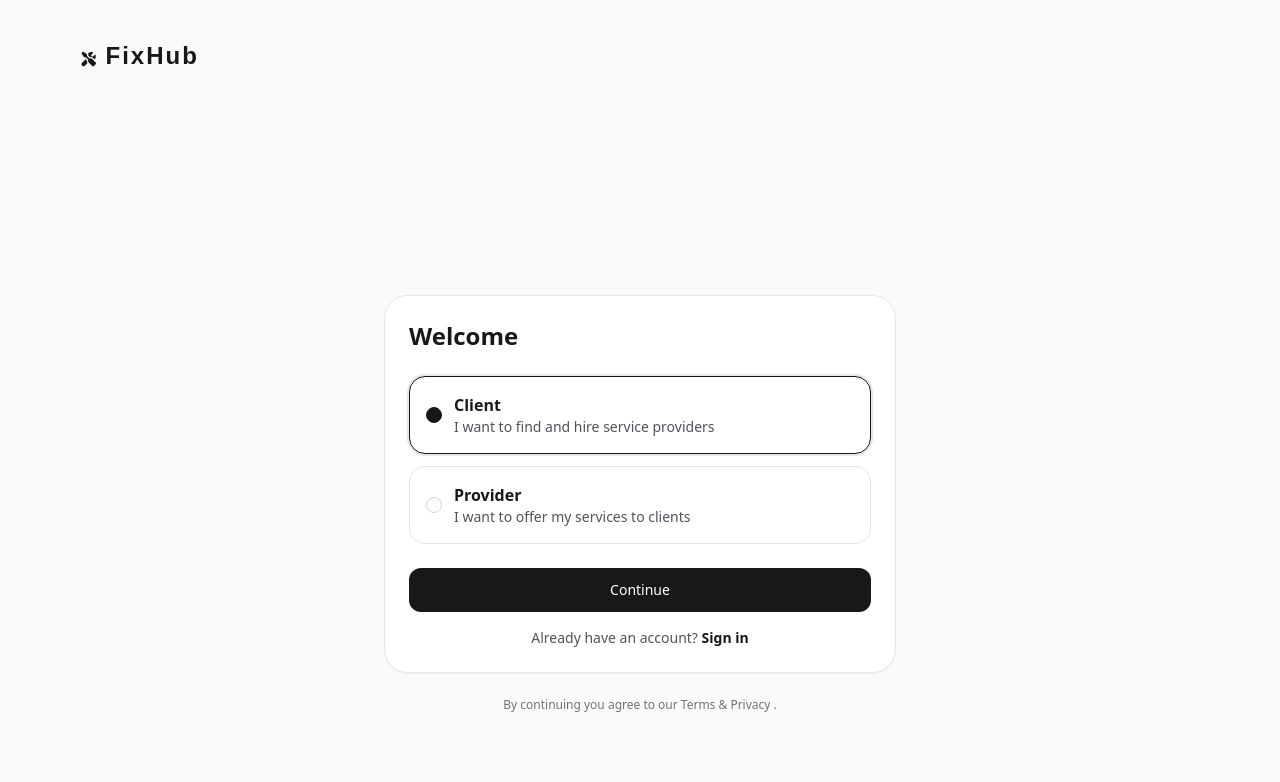
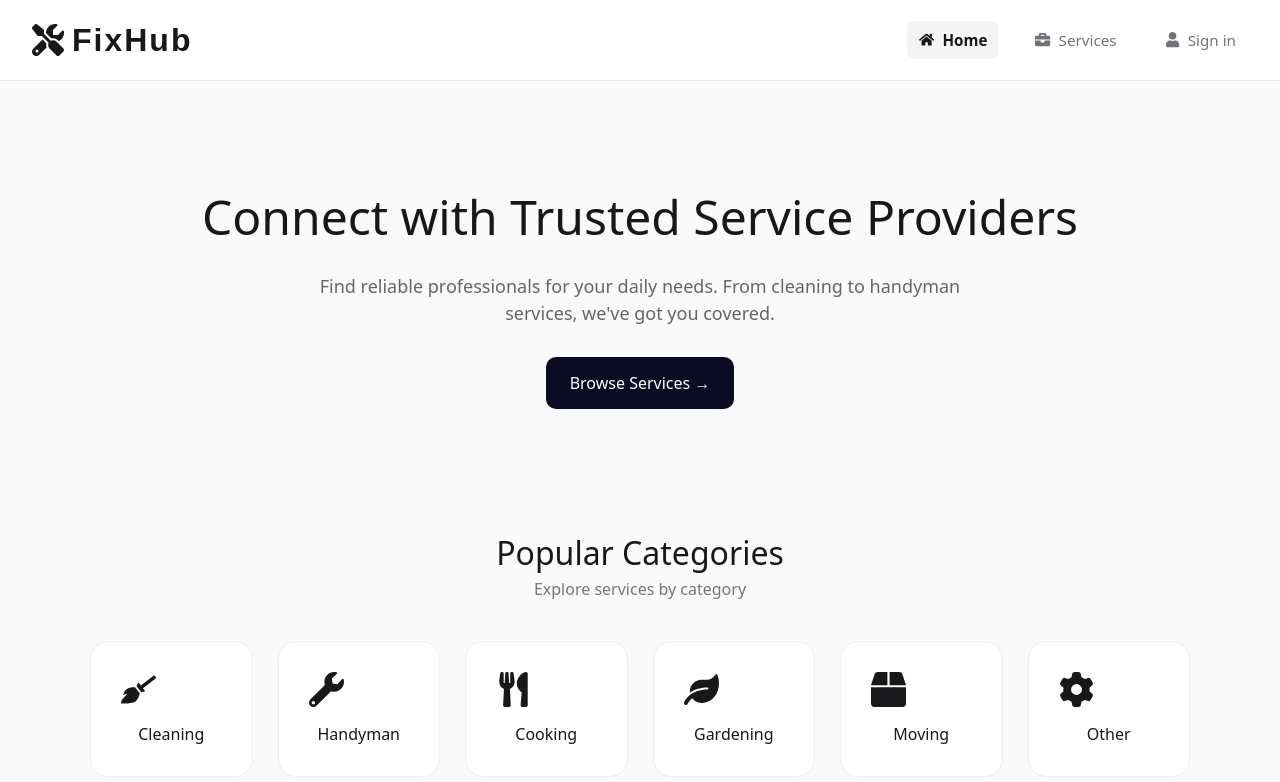
Before and after one commit to saifbenyaakoub/PFE, a React (Create React App) app in the folder frontend/: page / in a window 1280 px wide. Shown: the top 782 px of the page. Built offline with nearby package versions, Linux system fonts and the light colour scheme.

Commit message:
home nav

```diff
--- a/frontend/package.json
+++ b/frontend/package.json
@@ -12,6 +12,7 @@
     "@testing-library/user-event": "^13.5.0",
     "react": "^19.2.4",
     "react-dom": "^19.2.4",
+    "react-icons": "^5.5.0",
     "react-router-dom": "^7.13.0",
     "react-scripts": "5.0.1",
     "web-vitals": "^2.1.4"
--- a/frontend/src/App.js
+++ b/frontend/src/App.js
@@ -1,26 +1,33 @@
 import React from "react";
 import { Navigate, Route, Routes } from "react-router-dom";
 import AuthLayout from "./components/AuthLayout";
+import MainLayout from "./components/MainLayout";
 import ChooseRole from "./pages/ChooseRole";
 import SignIn from "./pages/SignIn";
 import SignUpClient from "./pages/SignUpClient";
 import SignUpProvider from "./pages/SignUpProvider";
 import ClientHome from "./pages/ClientHome";
 import ProviderDashboard from "./pages/ProviderDashboard";
+import HomePage from "./pages/HomePage";
+import ServicesPage from "./pages/ServicesPage";
 
 export default function App() {
   return (
     <Routes>
+      <Route element={<MainLayout />}>
+        <Route path="/" element={<HomePage />} />
+        <Route path="/services" element={<ServicesPage />} />
+        <Route path="/client" element={<ClientHome />} />
+        <Route path="/provider" element={<ProviderDashboard />} />
+      </Route>
+
       <Route element={<AuthLayout />}>
-        <Route path="/" element={<ChooseRole />} />
+        <Route path="/get-started" element={<ChooseRole />} />
         <Route path="/sign-in" element={<SignIn />} />
         <Route path="/sign-up/client" element={<SignUpClient />} />
         <Route path="/sign-up/provider" element={<SignUpProvider />} />
       </Route>
 
-      <Route path="/client" element={<ClientHome />} />
-      <Route path="/provider" element={<ProviderDashboard />} />
-
       <Route path="*" element={<Navigate to="/" replace />} />
     </Routes>
   );
--- a/frontend/src/components/AuthLayout.js
+++ b/frontend/src/components/AuthLayout.js
@@ -19,7 +19,7 @@ function Logo() {
 
 export default function AuthLayout() {
   const location = useLocation();
-  const isAuth = ["/", "/sign-in", "/sign-up/client", "/sign-up/provider"].includes(
+  const isAuth = ["/get-started", "/sign-in", "/sign-up/client", "/sign-up/provider"].includes(
     location.pathname
   );
 
--- /dev/null
+++ b/frontend/src/components/MainLayout.js
@@ -0,0 +1,14 @@
+import React from 'react';
+import { Outlet } from 'react-router-dom';
+import Navbar from '../pages/navbar';
+
+const MainLayout = () => {
+  return (
+    <div>
+      <Navbar />
+      <Outlet />
+    </div>
+  );
+};
+
+export default MainLayout;
--- /dev/null
+++ b/frontend/src/pages/HomePage.js
@@ -0,0 +1,45 @@
+import React from 'react';
+import "./home.css";
+import { FaBroom, FaWrench, FaUtensils, FaLeaf, FaBox} from "react-icons/fa";
+import { FaGear } from 'react-icons/fa6';
+
+function HomePage() {
+    const categories = [
+  { name: "Cleaning", icon: <FaBroom /> },
+  { name: "Handyman", icon: <FaWrench /> },
+  { name: "Cooking", icon: <FaUtensils /> },
+  { name: "Gardening", icon: <FaLeaf /> },
+  { name: "Moving", icon: <FaBox /> },
+    { name: "Other", icon: <FaGear /> }
+];
+  return (
+    <div className="home-container">
+    <section className="hero">
+      <h1>Connect with Trusted Service Providers</h1>
+      <p>
+        Find reliable professionals for your daily needs.
+        From cleaning to handyman services, we've got you covered.
+      </p>
+
+      <div className="hero-buttons">
+        <button className="primary-btn">Browse Services →</button>
+      </div>
+    </section>
+    <section className="categories">
+      <h2>Popular Categories</h2>
+      <p className="subtitle">Explore services by category</p>
+
+      <div className="categories-grid">
+        {categories.map((cat, index) => (
+          <div key={index} className="category-card">
+            <div className="icon">{cat.icon}</div>
+            <p>{cat.name}</p>
+          </div>
+        ))}
+      </div>
+    </section>
+    </div>
+  );
+}
+
+export default HomePage;
--- /dev/null
+++ b/frontend/src/pages/ServicesPage.js
@@ -0,0 +1,12 @@
+import React from 'react';
+
+function ServicesPage() {
+  return (
+    <div className="text-center p-10">
+      <h1 className="text-3xl font-bold">Our Services</h1>
+      <p className="mt-4 text-zinc-600">Here you can find a list of services we offer.</p>
+    </div>
+  );
+}
+
+export default ServicesPage;
--- a/frontend/src/pages/SignIn.js
+++ b/frontend/src/pages/SignIn.js
@@ -121,7 +121,7 @@ export default function SignIn() {
 
       <div className="mt-6 text-center text-sm text-zinc-600">
         Don&apos;t have an account?{" "}
-        <Link className="font-semibold text-zinc-900 hover:underline" to="/">
+        <Link className="font-semibold text-zinc-900 hover:underline" to="/get-started">
           Sign up
         </Link>
       </div>
--- /dev/null
+++ b/frontend/src/pages/home.css
@@ -0,0 +1,174 @@
+/* HERO */
+
+.hero {
+  text-align: center;
+  padding: 100px 20px 60px 20px;
+}
+
+.hero h1 {
+  font-size: 48px;
+  margin-bottom: 20px;
+}
+
+.hero p {
+  max-width: 700px;
+  margin: 0 auto 30px auto;
+  color: #666;
+  font-size: 18px;
+}
+
+.hero-buttons {
+  display: flex;
+  justify-content: center;
+  gap: 20px;
+}
+
+.primary-btn {
+  background: #0b0b23;
+  color: white;
+  padding: 14px 24px;
+  border-radius: 10px;
+  border: none;
+  cursor: pointer;
+}
+
+.secondary-btn {
+  background: #eee;
+  padding: 14px 24px;
+  border-radius: 10px;
+  border: none;
+  cursor: pointer;
+}
+
+/* CATEGORIES */
+
+.categories {
+  text-align: center;
+  padding: 60px 20px;
+}
+
+.categories h2 {
+  font-size: 32px;
+}
+
+.subtitle {
+  color: #777;
+  margin-bottom: 40px;
+}
+
+.categories-grid {
+  display: grid;
+  grid-template-columns: repeat(auto-fit, minmax(160px, 1fr));
+  gap: 25px;
+  max-width: 1100px;
+  margin: 0 auto;
+}
+
+.category-card {
+  background: white;
+  padding: 30px;
+  border-radius: 18px;
+  border: 1px solid #eee;
+  transition: 0.3s;
+  cursor: pointer;
+}
+
+.category-card:hover {
+  transform: translateY(-5px);
+  box-shadow: 0 8px 20px rgba(0, 0, 0, 0.08);
+}
+
+.icon {
+  font-size: 35px;
+  margin-bottom: 15px;
+}
+
+/* CTA */
+
+.cta {
+  text-align: center;
+  padding: 80px 20px;
+  border-top: 1px solid #eee;
+  border-bottom: 1px solid #eee;
+}
+
+.cta h2 {
+  font-size: 32px;
+  margin-bottom: 15px;
+}
+
+.cta p {
+  color: #666;
+  margin-bottom: 30px;
+}
+
+/* FOOTER */
+
+.footer {
+  text-align: center;
+  padding: 20px;
+  color: #666;
+  font-size: 14px;
+}
+
+/* Responsive Styles */
+@media (max-width: 768px) {
+  .hero {
+    padding: 60px 20px 40px 20px;
+  }
+
+  .hero h1 {
+    font-size: 32px;
+  }
+
+  .hero p {
+    font-size: 16px;
+  }
+
+  .categories-grid {
+    grid-template-columns: repeat(auto-fit, minmax(140px, 1fr));
+  }
+
+  .categories h2 {
+    font-size: 28px;
+  }
+
+  .icon {
+    font-size: 32px;
+  }
+}
+
+@media (max-width: 480px) {
+  .hero {
+    padding: 40px 20px;
+  }
+
+  .hero h1 {
+    font-size: 28px;
+  }
+
+  .categories h2 {
+    font-size: 24px;
+  }
+
+  .hero-buttons {
+    flex-direction: column;
+    align-items: stretch;
+  }
+
+  .primary-btn {
+    width: 100%;
+  }
+
+  .categories-grid {
+    gap: 15px;
+  }
+
+  .category-card {
+    padding: 20px;
+  }
+
+  .icon {
+    font-size: 28px;
+  }
+}
--- /dev/null
+++ b/frontend/src/pages/navbar.css
@@ -0,0 +1,110 @@
+.navbar {
+  display: flex;
+  justify-content: space-between;
+  align-items: center;
+  padding: 1rem 2rem;
+  background-color: #ffffff;
+  border-bottom: 1px solid #e4e4e7; /* zinc-200 */
+  position: sticky;
+  top: 0;
+  z-index: 50;
+}
+
+.logo {
+  display: flex;
+  align-items: center;
+  gap: 0.5rem;
+  font-size: 2rem;
+  font-weight: 700;
+  color: #18181b; /* zinc-900 */
+  text-decoration: none;
+  letter-spacing: 2px;
+font-family: fantasy;
+
+}
+
+.nav-links {
+  display: flex;
+  list-style: none;
+  gap: 1.5rem;
+  margin: 0;
+  padding: 0;
+}
+
+.nav-links li {
+  display: flex;
+  align-items: center;
+}
+
+.nav-links a {
+  display: flex;
+  align-items: center;
+  gap: 0.5rem;
+  text-decoration: none;
+  color: #71717a; /* zinc-500 */
+  font-weight: 500;
+  font-size: 0.95rem;
+  padding: 0.5rem 0.75rem;
+  border-radius: 0.5rem;
+  transition: all 0.2s ease-in-out;
+}
+
+.nav-links a:hover,
+.nav-links a.active {
+  color: #18181b; /* zinc-900 */
+  background-color: #f4f4f5; /* zinc-100 */
+}
+
+.nav-links a.active {
+  font-weight: 600;
+}
+
+.menu-icon {
+  display: none;
+  font-size: 1.8rem;
+  cursor: pointer;
+}
+
+/* Responsive Styles */
+@media (max-width: 768px) {
+  .navbar {
+    padding: 0.75rem 1rem;
+    position: relative;
+  }
+
+  .logo {
+    font-size: 1.5rem;
+  }
+
+  .nav-links {
+    display: flex;
+    flex-direction: column;
+    position: absolute;
+    top: 100%;
+    left: -100%;
+    width: 100%;
+    background-color: #ffffff;
+    border-bottom: 1px solid #e4e4e7;
+    padding: 1rem 0;
+    transition: left 0.3s ease-in-out;
+    gap: 0;
+  }
+
+  .nav-links.open {
+    left: 0;
+  }
+
+  .nav-links li {
+    width: 100%;
+  }
+
+  .nav-links a {
+    padding: 1rem 2rem;
+    border-radius: 0;
+    justify-content: flex-start;
+  }
+
+  .menu-icon {
+    display: block;
+  }
+}
--- /dev/null
+++ b/frontend/src/pages/navbar.js
@@ -0,0 +1,29 @@
+import React, { useState } from 'react';
+import { NavLink, Link } from "react-router-dom";
+import { FaHome, FaUser, FaBriefcase, FaBars, FaTimes } from "react-icons/fa";
+import { FaScrewdriverWrench } from "react-icons/fa6";
+import "./navbar.css";
+function Navbar  () {
+  const [isMenuOpen, setIsMenuOpen] = useState(false);
+
+  const toggleMenu = () => setIsMenuOpen(!isMenuOpen);
+  const closeMenu = () => setIsMenuOpen(false);
+
+  return (
+    <nav className="navbar">
+      <Link to="/" className="logo" onClick={closeMenu}>
+        <FaScrewdriverWrench /> FixHub
+      </Link>
+      <ul className={isMenuOpen ? "nav-links open" : "nav-links"}>
+        <li><NavLink to="/" end onClick={closeMenu} className={({ isActive }) => isActive ? "active" : ""}><FaHome /> <span>Home</span></NavLink></li>
+        <li><NavLink to="/services" onClick={closeMenu} className={({ isActive }) => isActive ? "active" : ""}><FaBriefcase /> <span>Services</span></NavLink></li>
+        <li><NavLink to="/sign-in" onClick={closeMenu} className={({ isActive }) => isActive ? "active" : ""}><FaUser /> <span>Sign in</span></NavLink></li>
+      </ul>
+      <div className="menu-icon" onClick={toggleMenu}>
+        {isMenuOpen ? <FaTimes /> : <FaBars />}
+      </div>
+    </nav>
+  );
+}
+
+export default Navbar
```
Also changed, not shown: 1 other file (tests, documents, lock files or other folders).
